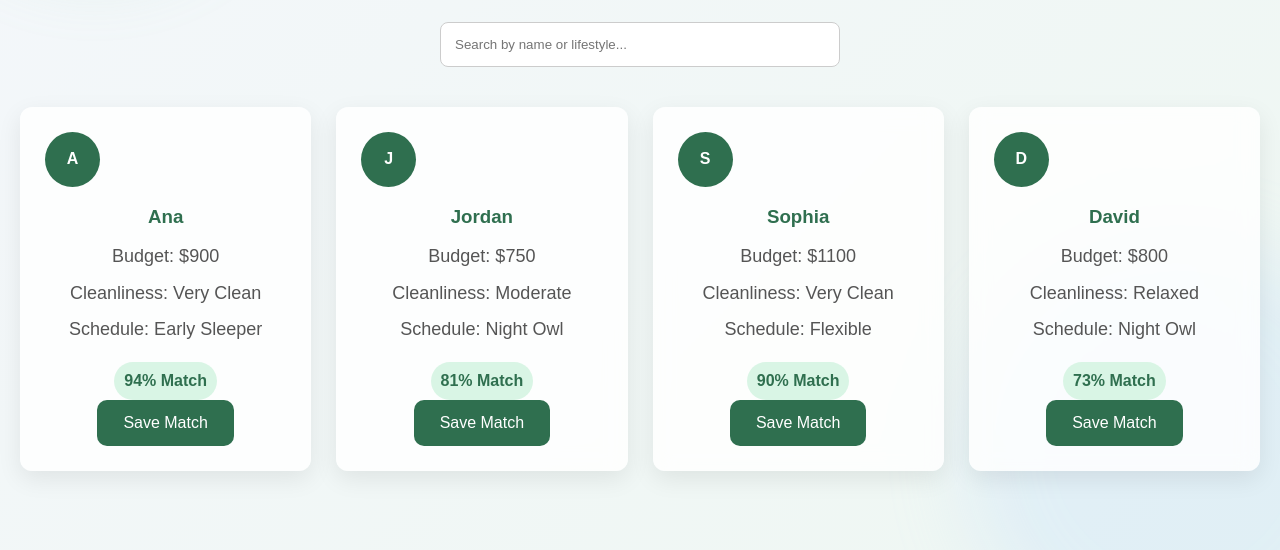
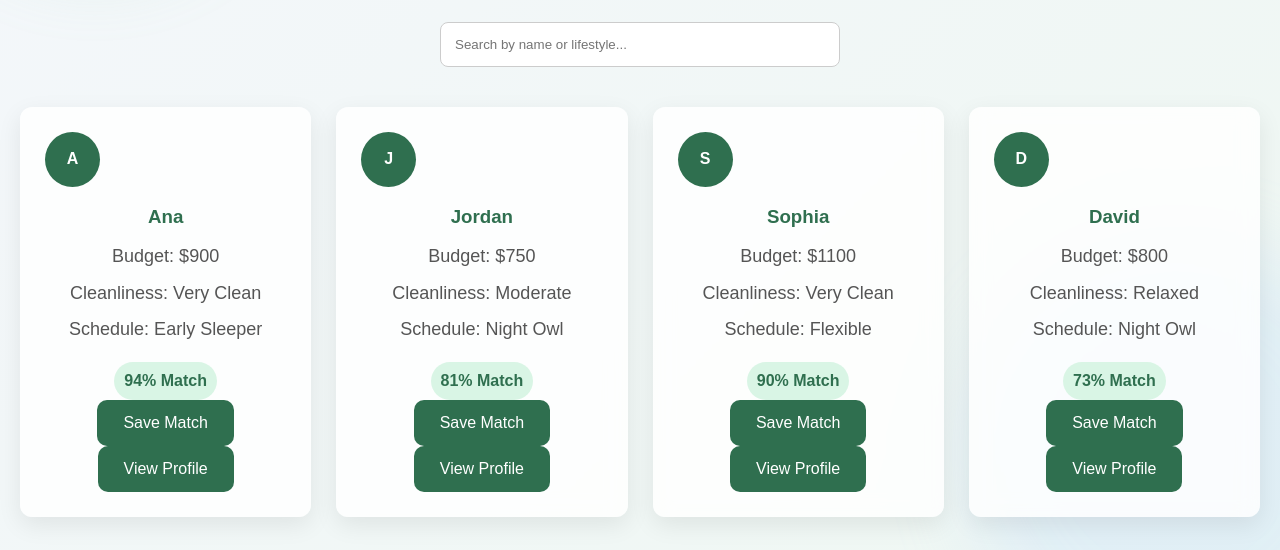
Before and after one commit to Amit29-hub/roomsync-web, a plain HTML site: page search.html in a window 1280 px wide. Shown: the part 250-800 px from the top of the page. Drawn offline with Linux system fonts and the light colour scheme.

Commit message:
Update search.html

```diff
--- a/search.html
+++ b/search.html
@@ -69,6 +69,10 @@
             Save Match
         </button>
 
+        <button onclick="openProfile('Ana', 'Very clean, quiet, early sleeper, and prefers organized shared spaces.')">
+        View Profile
+        </button>
+
     </div>
 
     <div class="roommate-card" data-keywords="jordan moderate night owl social flexible">
@@ -91,6 +95,9 @@
 
         <button onclick="saveMatch('Jordan')">
             Save Match
+        </button>
+        <button onclick="openProfile('Jordan', 'Moderate cleanliness, night owl, social, and flexible with shared routines.')">
+          View Profile
         </button>
 
     </div>
@@ -116,6 +123,9 @@
         <button onclick="saveMatch('Sophia')">
             Save Match
         </button>
+        <button onclick="openProfile('Sophia', 'Very clean, flexible schedule, quiet, and comfortable with pets.')">
+         View Profile
+        </button>
 
     </div>
 
@@ -139,6 +149,9 @@
 
         <button onclick="saveMatch('David')">
             Save Match
+        </button>
+        <button onclick="openProfile('David', 'Relaxed cleanliness style, night owl, casual, and comfortable with guests.')">
+         View Profile
         </button>
 
     </div>
```
